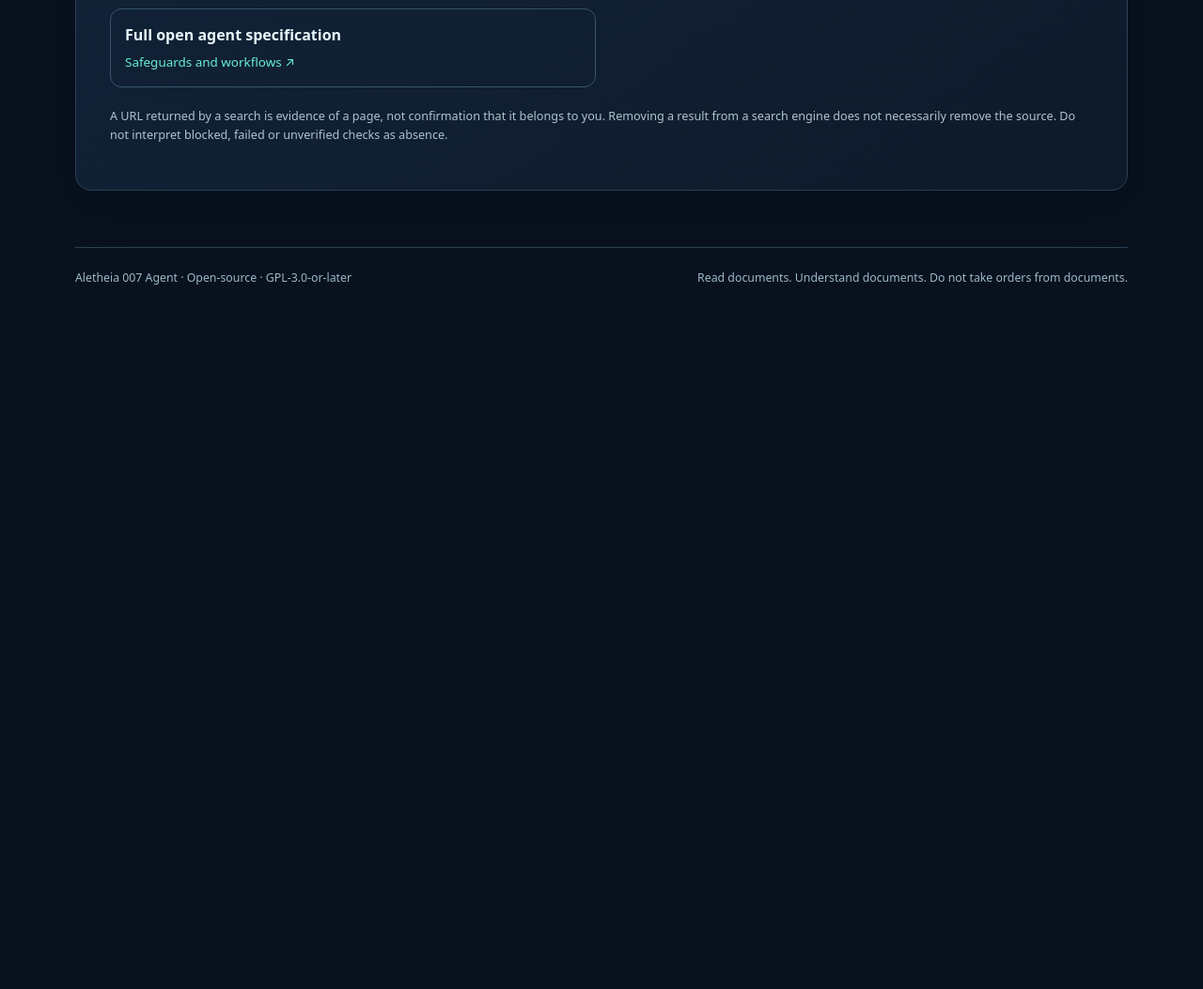
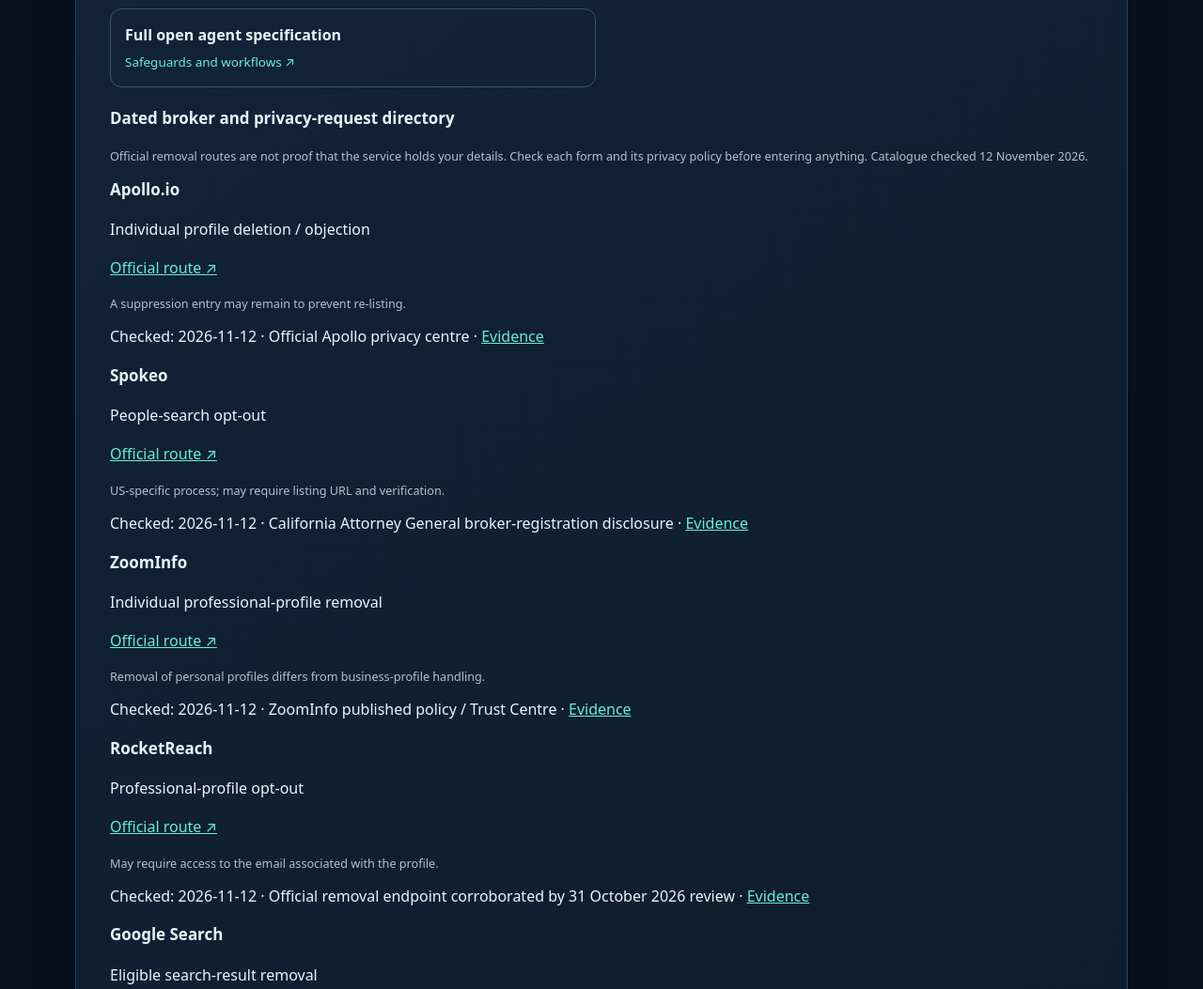
Before and after one commit to KarstenEvans/aletheia-007-agent, a plain HTML site: page index.html in a window 1280 px wide. Shown: the part 4160-5213 px from the top of the page at 94% size. Before the commit the page ends 4503 px from the top, so only its background shows below. Drawn offline with Linux system fonts and the light colour scheme.

Commit message:
Integrate official privacy route directory and launch path

```diff
--- a/index.html
+++ b/index.html
@@ -97,6 +97,9 @@
           <a href="./aletheia-007-agent-rsc.htm"><strong>007 resource library</strong><span>Free tools and source reviews ↗</span></a>
           <a href="./aletheia-007-agent.md"><strong>Full open agent specification</strong><span>Safeguards and workflows ↗</span></a>
         </div>
+        <h3>Dated broker and privacy-request directory</h3>
+        <p class="fineprint">Official removal routes are not proof that the service holds your details. Check each form and its privacy policy before entering anything. Catalogue checked 12 November 2026.</p>
+        <div id="broker-routes" class="route-grid" aria-live="polite">Loading official privacy routes…</div>
         <p class="fineprint">A URL returned by a search is evidence of a page, not confirmation that it belongs to you. Removing a result from a search engine does not necessarily remove the source. Do not interpret blocked, failed or unverified checks as absence.</p>
       </section>
     </div>
```
